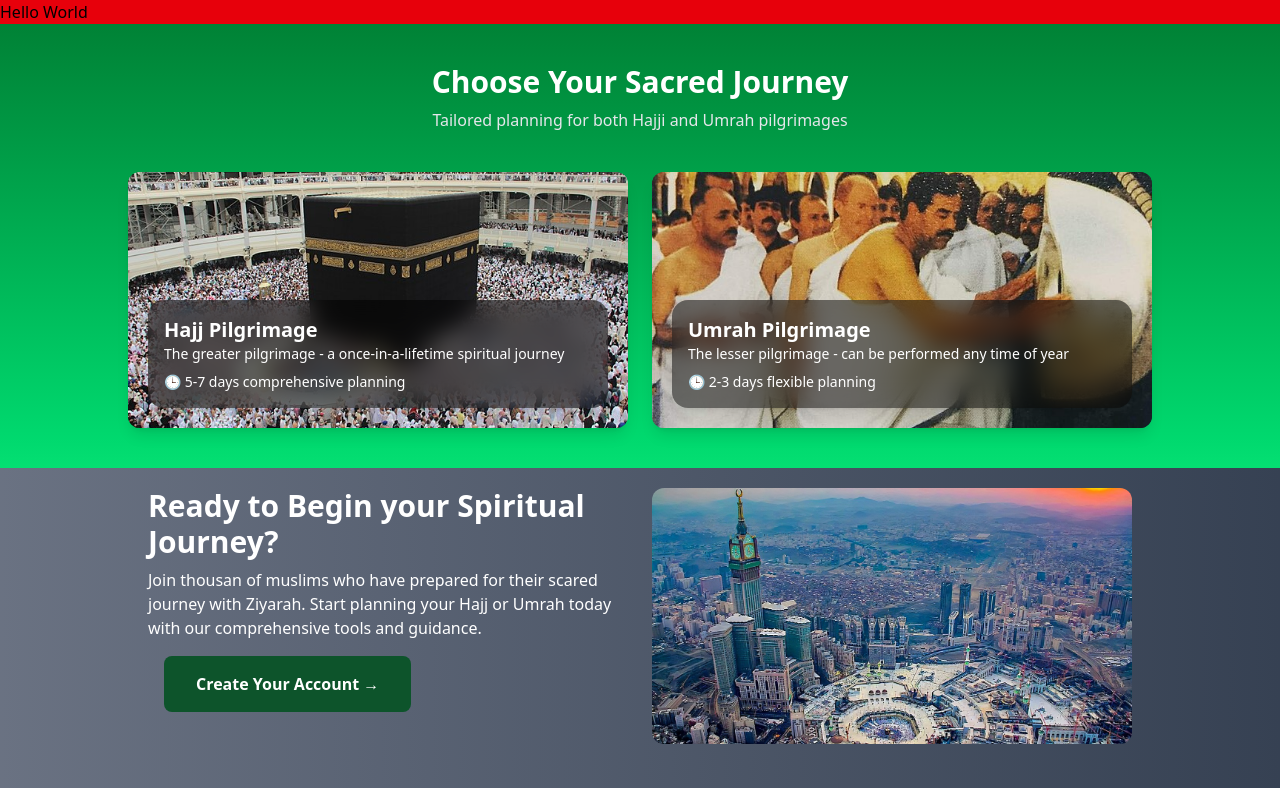
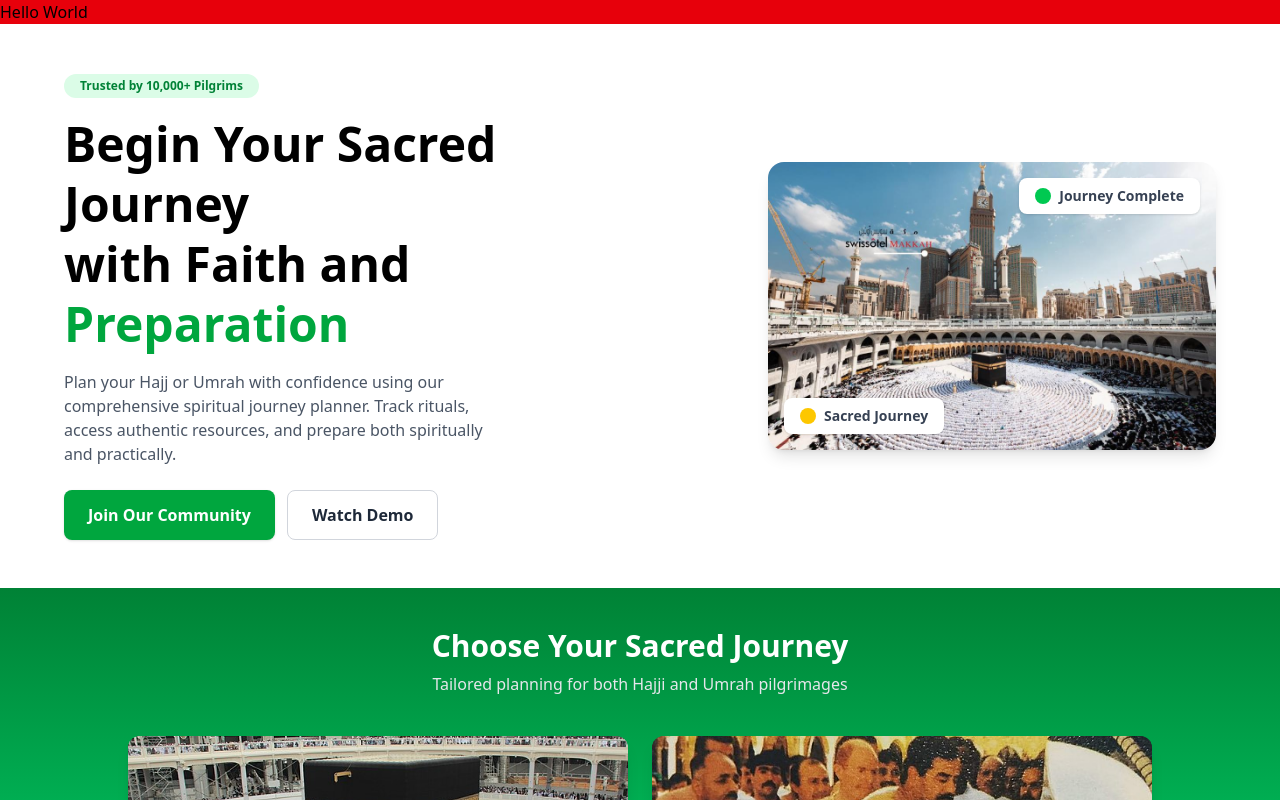
Before and after one commit to Ziyaarah/Ziyaraah_frontend, a React (Vite) app in the folder client/: page / in a window 1280 px wide. Shown: the top 800 px of the page. Built offline with nearby package versions, Linux system fonts and the light colour scheme.

Commit message:
hero section added

```diff
--- a/client/src/App.jsx
+++ b/client/src/App.jsx
@@ -6,6 +6,7 @@ export default function App() {
     <div>
       <h1 className='bg-red-600'>Hello World</h1>
       <Home />
+
     </div>
   )
 }
--- /dev/null
+++ b/client/src/component/Hero.jsx
@@ -0,0 +1,50 @@
+import React from "react";
+import Macca from '../assets/images/Macca.jpg'
+
+const HeroSection = () => {
+  return (
+    <section className="w-full bg-white py-12 px-4">
+      <div className="max-w-6xl mx-auto flex flex-col md:flex-row items-center gap-8">
+        {/* Left Side */}
+        <div className="flex-1 text-center md:text-left">
+          <div className="inline-block mb-4 px-4 py-1 bg-green-100 text-green-700 rounded-full text-xs font-semibold">
+            Trusted by 10,000+ Pilgrims
+          </div>
+          <h1 className="text-4xl md:text-5xl font-bold mb-4 leading-tight">
+            Begin Your Sacred Journey<br />
+            with Faith and <span className="text-green-600">Preparation</span>
+          </h1>
+          <p className="text-gray-600 mb-6 max-w-md">
+            Plan your Hajj or Umrah with confidence using our comprehensive spiritual journey planner. Track rituals, access authentic resources, and prepare both spiritually and practically.
+          </p>
+          <div className="flex flex-col sm:flex-row gap-3 justify-center md:justify-start">
+            <button className="bg-green-600 hover:bg-green-700 text-white font-semibold px-6 py-3 rounded-lg shadow transition">Join Our Community</button>
+            <button className="border border-gray-300 hover:bg-gray-100 text-gray-800 font-semibold px-6 py-3 rounded-lg transition">Watch Demo</button>
+          </div>
+        </div>
+        {/* Right Side */}
+        <div className="flex-1 flex justify-center md:justify-end w-full">
+          <div className="relative w-full max-w-md">
+            <img
+              src={Macca}
+              alt="Kaaba"
+              className="rounded-2xl shadow-lg w-full h-72 object-cover"
+            />
+            {/* Top right badge */}
+            <div className="absolute top-4 right-4 bg-white rounded-lg shadow px-4 py-2 flex items-center gap-2">
+              <span className="inline-block w-4 h-4 bg-green-500 rounded-full"></span>
+              <span className="text-sm font-semibold text-gray-700">Journey Complete</span>
+            </div>
+            {/* Bottom left badge */}
+            <div className="absolute bottom-4 left-4 bg-white rounded-lg shadow px-4 py-2 flex items-center gap-2">
+              <span className="inline-block w-4 h-4 bg-yellow-400 rounded-full"></span>
+              <span className="text-sm font-semibold text-gray-700">Sacred Journey</span>
+            </div>
+          </div>
+        </div>
+      </div>
+    </section>
+  );
+};
+
+export default HeroSection;
--- a/client/src/pages/Home.jsx
+++ b/client/src/pages/Home.jsx
@@ -1,9 +1,11 @@
 import React from 'react'
 import PilgrimageOptions from '../component/pilgrimage'
+import Hero from '../component/Hero'
 
 export default function Home() {
   return (
     <div>
+          <Hero />
           <PilgrimageOptions />
 
     </div>
```
Also changed, not shown: client/src/assets/images/Macca.jpg (added).
